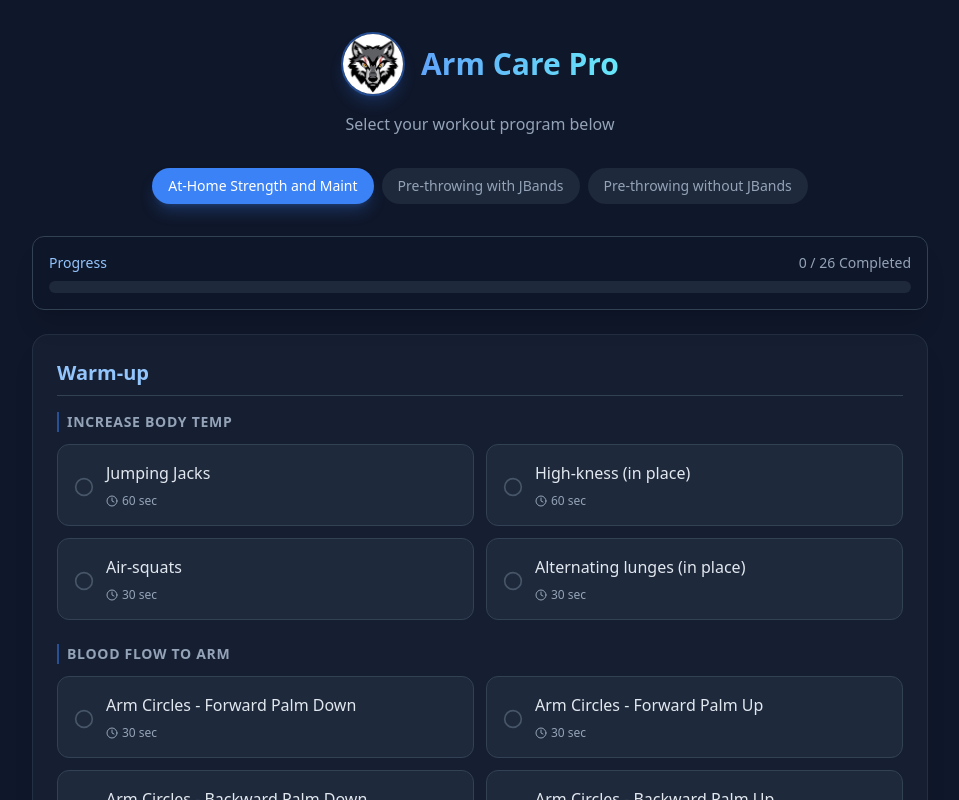
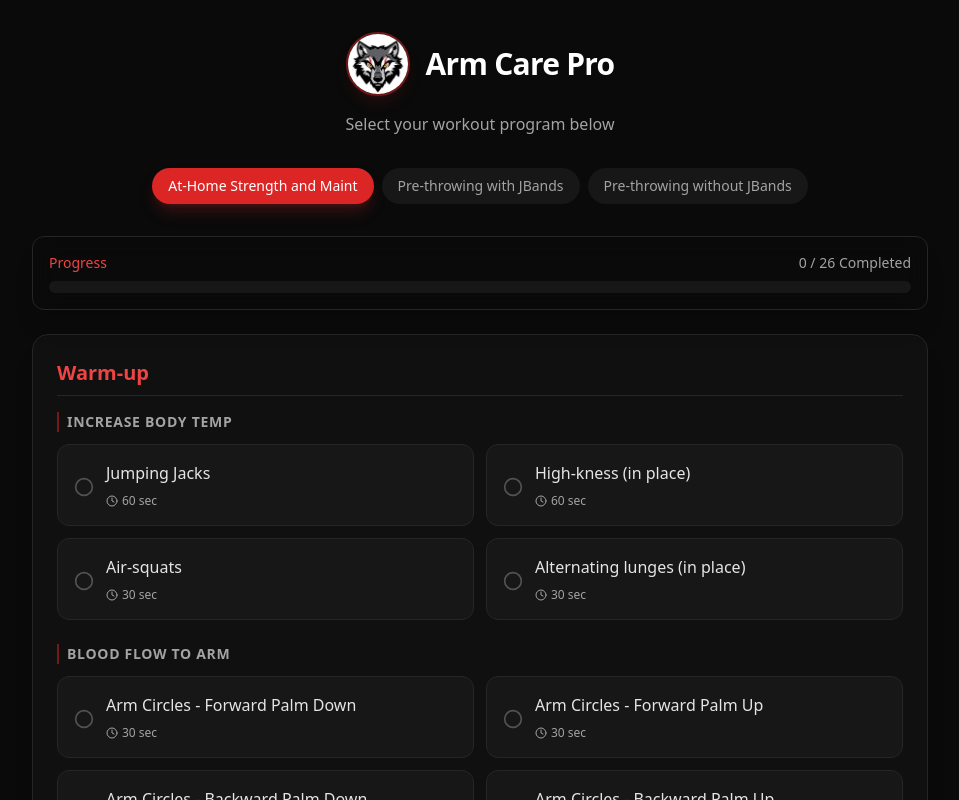
Before and after one commit to steviemac7/arm-care-app, a React (Vite) app: page / in a window 1280 px wide. Shown: the top 800 px of the page, without its empty margins (160-1119 px from the left). Built offline with nearby package versions, Linux system fonts and the light colour scheme.

Commit message:
Update color scheme to Black/Red

```diff
--- a/src/App.jsx
+++ b/src/App.jsx
@@ -61,20 +61,20 @@ function App() {
   }, [activeProgram, completedExercises, activeTab])
 
   return (
-    <div className="min-h-screen bg-slate-900 text-slate-50 p-4 md:p-8 font-sans pb-24">
+    <div className="min-h-screen bg-neutral-950 text-neutral-50 p-4 md:p-8 font-sans pb-24">
       <div className="max-w-4xl mx-auto">
         <header className="mb-8 text-center">
           <div className="flex items-center justify-center gap-4 mb-4">
             <img
               src={logo}
               alt="Arm Care Pro Logo"
-              className="w-16 h-16 rounded-full border-2 border-blue-500/50 shadow-lg shadow-blue-500/20"
+              className="w-16 h-16 rounded-full border-2 border-red-600/50 shadow-lg shadow-red-900/20"
             />
-            <h1 className="text-3xl font-bold bg-gradient-to-r from-blue-400 to-cyan-300 bg-clip-text text-transparent">
+            <h1 className="text-3xl font-bold text-white tracking-tight">
               Arm Care Pro
             </h1>
           </div>
-          <p className="text-slate-400">Select your workout program below</p>
+          <p className="text-neutral-400">Select your workout program below</p>
         </header>
 
         {/* Tabs */}
@@ -84,8 +84,8 @@ function App() {
               key={program.name}
               onClick={() => setActiveTab(program.name)}
               className={`px-4 py-2 rounded-full text-sm font-medium transition-all duration-200 ${activeTab === program.name
-                ? 'bg-blue-500 text-white shadow-lg shadow-blue-500/25'
-                : 'bg-slate-800 text-slate-400 hover:bg-slate-700 hover:text-slate-200'
+                  ? 'bg-red-600 text-white shadow-lg shadow-red-900/40'
+                  : 'bg-neutral-900 text-neutral-400 hover:bg-neutral-800 hover:text-neutral-200'
                 }`}
             >
               {program.name}
@@ -94,21 +94,21 @@ function App() {
         </div>
 
         {/* Progress Bar (Sticky Top) */}
-        <div className="sticky top-4 z-40 mb-6 bg-slate-900/90 backdrop-blur-md p-4 rounded-xl border border-slate-700 shadow-xl">
+        <div className="sticky top-4 z-40 mb-6 bg-neutral-950/90 backdrop-blur-md p-4 rounded-xl border border-neutral-800 shadow-xl">
           <div className="flex justify-between text-sm font-medium mb-2">
-            <span className="text-blue-300">Progress</span>
-            <span className="text-slate-400">{progressStats.completed} / {progressStats.total} Completed</span>
+            <span className="text-red-500">Progress</span>
+            <span className="text-neutral-400">{progressStats.completed} / {progressStats.total} Completed</span>
           </div>
-          <div className="h-3 bg-slate-800 rounded-full overflow-hidden">
+          <div className="h-3 bg-neutral-900 rounded-full overflow-hidden">
             <div
-              className="h-full bg-gradient-to-r from-blue-500 to-cyan-400 transition-all duration-500 ease-out"
+              className="h-full bg-gradient-to-r from-red-600 to-red-500 transition-all duration-500 ease-out"
               style={{ width: `${progressStats.percent}%` }}
             />
           </div>
         </div>
 
         {/* Content */}
-        <div className="bg-slate-800/50 rounded-2xl p-6 shadow-xl border border-slate-700/50 backdrop-blur-sm">
+        <div className="bg-neutral-900/50 rounded-2xl p-6 shadow-xl border border-neutral-800 backdrop-blur-sm">
           {activeProgram && (
             <ProgramView
               program={activeProgram}
--- a/src/components/ExerciseCard.jsx
+++ b/src/components/ExerciseCard.jsx
@@ -8,14 +8,14 @@ export default function ExerciseCard({ exercise, onPlayVideo, isCompleted, onTog
             className={`
                 rounded-xl p-4 border transition-all duration-200 group relative overflow-hidden
                 ${isCompleted
-                    ? 'bg-slate-800/50 border-blue-500/30'
-                    : 'bg-slate-800 border-slate-700 hover:border-blue-500/50'
+                    ? 'bg-neutral-900/50 border-red-500/30'
+                    : 'bg-neutral-900 border-neutral-800 hover:border-red-500/50'
                 }
             `}
         >
             {/* Progress Background Fill */}
             <div
-                className={`absolute inset-0 bg-blue-500/5 transition-transform duration-500 ease-out origin-left ${isCompleted ? 'scale-x-100' : 'scale-x-0'
+                className={`absolute inset-0 bg-red-600/10 transition-transform duration-500 ease-out origin-left ${isCompleted ? 'scale-x-100' : 'scale-x-0'
                     }`}
             />
 
@@ -24,7 +24,7 @@ export default function ExerciseCard({ exercise, onPlayVideo, isCompleted, onTog
                     {/* Checkbox */}
                     <button
                         onClick={onToggle}
-                        className={`mt-1 transition-colors ${isCompleted ? 'text-blue-400' : 'text-slate-600 hover:text-slate-400'
+                        className={`mt-1 transition-colors ${isCompleted ? 'text-red-500' : 'text-neutral-600 hover:text-neutral-400'
                             }`}
                     >
                         {isCompleted ? (
@@ -35,11 +35,11 @@ export default function ExerciseCard({ exercise, onPlayVideo, isCompleted, onTog
                     </button>
 
                     <div>
-                        <h4 className={`font-medium transition-colors ${isCompleted ? 'text-slate-400 line-through' : 'text-slate-200 group-hover:text-blue-300'
+                        <h4 className={`font-medium transition-colors ${isCompleted ? 'text-neutral-500 line-through' : 'text-neutral-200 group-hover:text-red-400'
                             }`}>
                             {exercise.name}
                         </h4>
-                        <div className="flex items-center gap-4 mt-2 text-xs text-slate-400">
+                        <div className="flex items-center gap-4 mt-2 text-xs text-neutral-400">
                             <div className="flex items-center gap-1">
                                 {exercise.reps && (exercise.reps.includes('sec') || exercise.reps.includes('min')) ? (
                                     <Clock className="w-3 h-3" />
@@ -55,7 +55,7 @@ export default function ExerciseCard({ exercise, onPlayVideo, isCompleted, onTog
                 {hasVideo && (
                     <button
                         onClick={() => onPlayVideo(exercise.video, exercise.timestamp)}
-                        className="text-slate-500 hover:text-red-400 transition-colors"
+                        className="text-neutral-500 hover:text-red-400 transition-colors"
                         title="Watch Video"
                     >
                         <PlayCircle className="w-6 h-6" />
--- a/src/components/ProgramView.jsx
+++ b/src/components/ProgramView.jsx
@@ -5,14 +5,14 @@ export default function ProgramView({ program, onPlayVideo, completedExercises,
         <div className="space-y-8">
             {program.sections.map((section, idx) => (
                 <div key={idx} className="animate-in fade-in slide-in-from-bottom-4 duration-500" style={{ animationDelay: `${idx * 100}ms` }}>
-                    <h2 className="text-xl font-bold text-blue-300 mb-4 border-b border-slate-700 pb-2">
+                    <h2 className="text-xl font-bold text-red-500 mb-4 border-b border-neutral-800 pb-2">
                         {section.heading}
                     </h2>
 
                     <div className="space-y-6">
                         {section.subSections.map((sub, subIdx) => (
                             <div key={subIdx}>
-                                <h3 className="text-sm font-semibold text-slate-400 uppercase tracking-wider mb-3 pl-2 border-l-2 border-blue-500/50">
+                                <h3 className="text-sm font-semibold text-neutral-400 uppercase tracking-wider mb-3 pl-2 border-l-2 border-red-600/50">
                                     {sub.subHeading}
                                 </h3>
                                 <div className="grid gap-3 sm:grid-cols-1 md:grid-cols-2">
```
